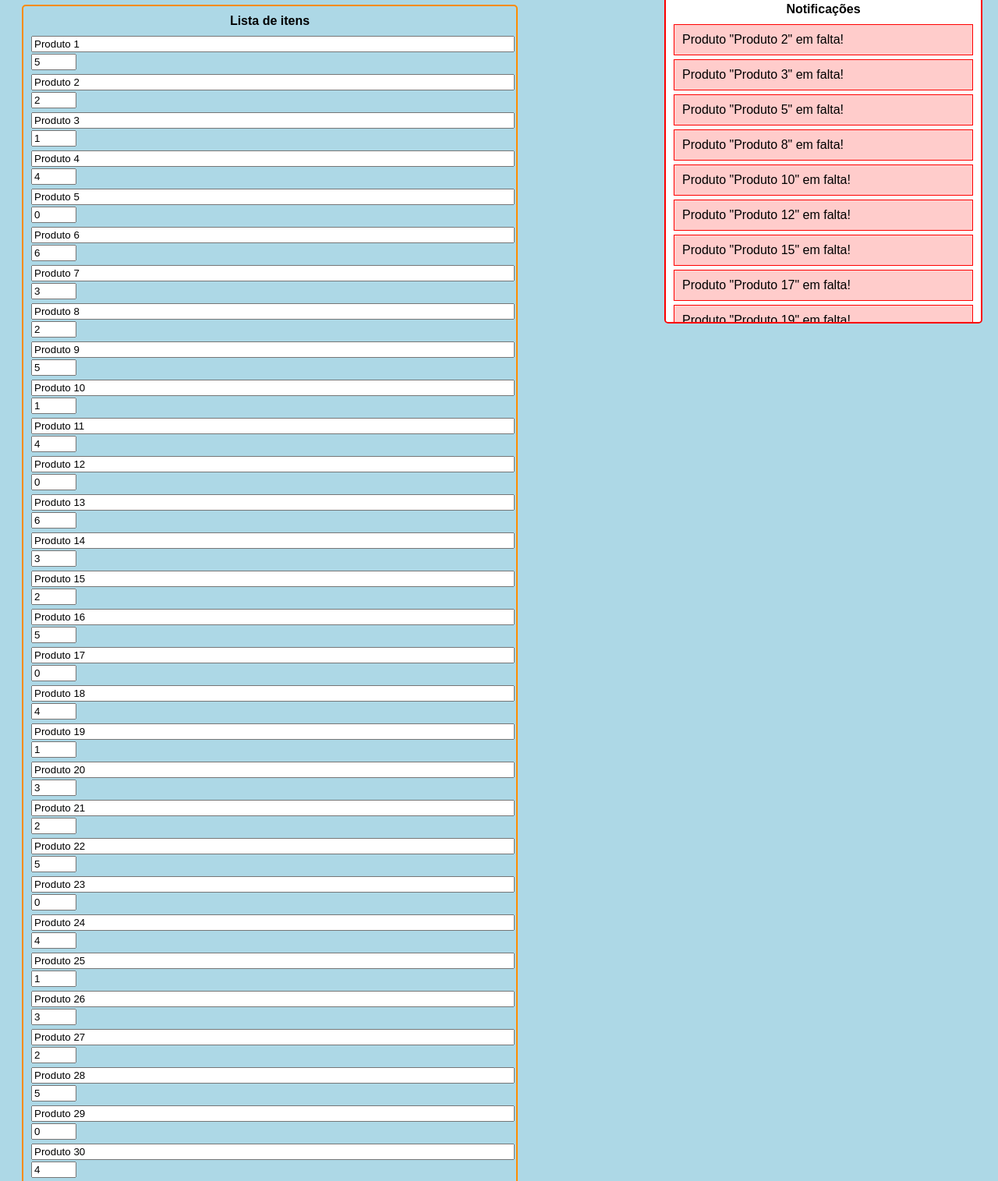
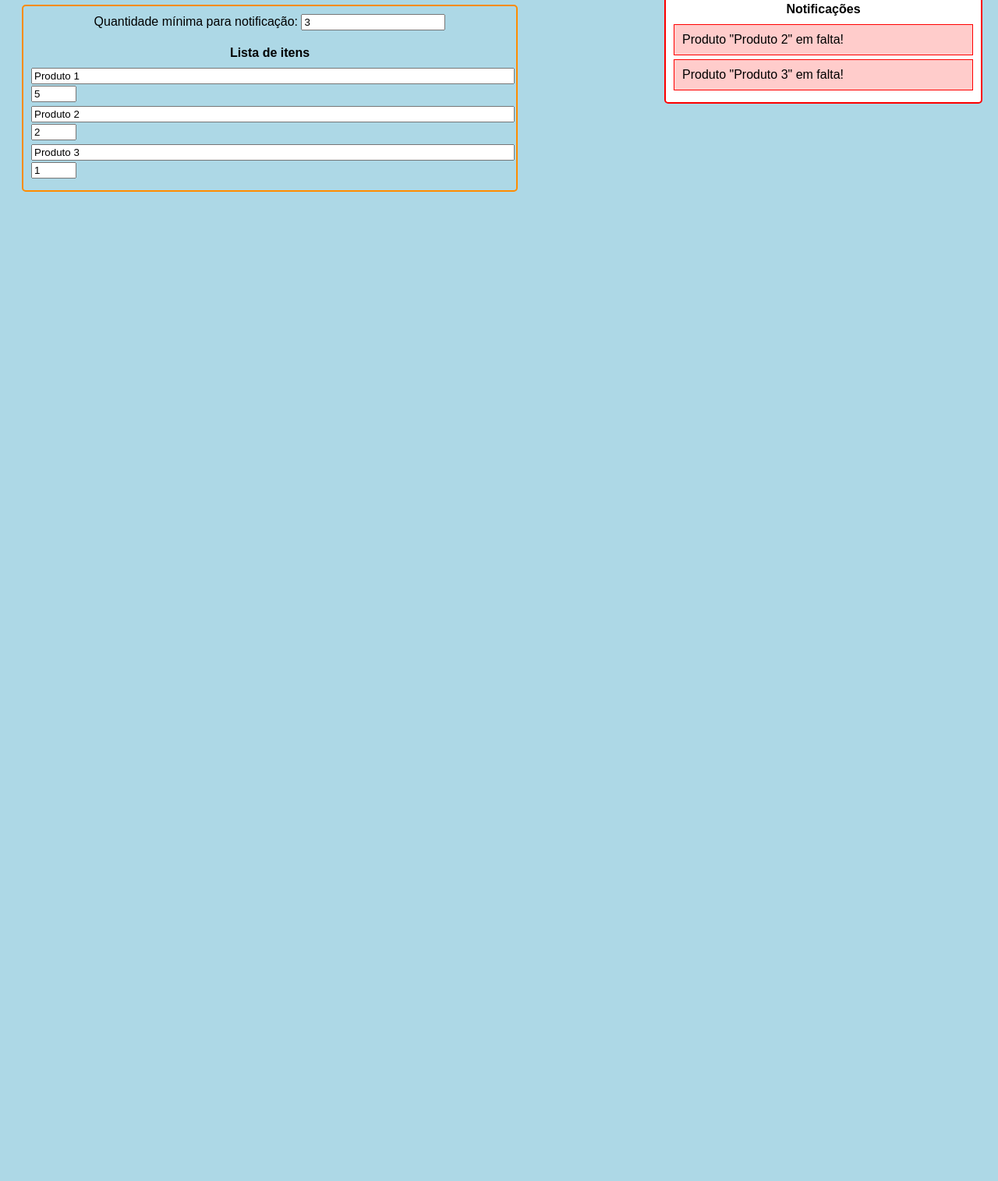
Before and after one commit to PedroFilipe08/Decafil3, a plain HTML site: page index.html in a window 1280 px wide. Shown: the part 109-1624 px from the top of the page at 78% size. After the commit the page ends 800 px from the top, so only its background shows below. Drawn offline with Linux system fonts and the light colour scheme.

Commit message:
Update index.html

```diff
--- a/index.html
+++ b/index.html
@@ -21,7 +21,7 @@
             padding: 20px;
         }
         #item-list {
-            width: 50%; /* Diminuído para tornar a lista mais compacta */
+            width: 50%;
             border: 2px solid darkorange;
             padding: 10px;
             border-radius: 5px;
@@ -51,19 +51,23 @@
         }
         .item {
             display: flex;
-            flex-direction: column; /* Mudado para coluna */
-            margin: 5px 0; /* Diminuído para tornar a lista mais compacta */
+            flex-direction: column;
+            margin: 5px 0;
         }
         .item input[type="text"] {
-            width: 100%; /* Ocupa toda a largura */
+            width: 100%;
         }
         .item input[type="number"] {
-            width: 50px; /* Tamanho reduzido */
-            margin-top: 2px; /* Espaço menor entre o nome e a quantidade */
+            width: 50px;
+            margin-top: 2px;
         }
         #notification-title {
             font-weight: bold;
             margin-bottom: 10px;
+            text-align: center;
+        }
+        #min-quantity-container {
+            margin-bottom: 20px;
             text-align: center;
         }
     </style>
@@ -74,37 +78,15 @@
 
 <div id="container">
     <div id="item-list">
+        <div id="min-quantity-container">
+            <label for="min-quantity">Quantidade mínima para notificação:</label>
+            <input type="number" id="min-quantity" value="3" min="0" onchange="updateNotifications()">
+        </div>
         <div id="item-list-title">Lista de itens</div>
         <div class="item"><input type="text" value="Produto 1" onchange="updateNotifications()"> <input type="number" value="5" min="0" onchange="updateNotifications()"></div>
         <div class="item"><input type="text" value="Produto 2" onchange="updateNotifications()"> <input type="number" value="2" min="0" onchange="updateNotifications()"></div>
         <div class="item"><input type="text" value="Produto 3" onchange="updateNotifications()"> <input type="number" value="1" min="0" onchange="updateNotifications()"></div>
-        <div class="item"><input type="text" value="Produto 4" onchange="updateNotifications()"> <input type="number" value="4" min="0" onchange="updateNotifications()"></div>
-        <div class="item"><input type="text" value="Produto 5" onchange="updateNotifications()"> <input type="number" value="0" min="0" onchange="updateNotifications()"></div>
-        <div class="item"><input type="text" value="Produto 6" onchange="updateNotifications()"> <input type="number" value="6" min="0" onchange="updateNotifications()"></div>
-        <div class="item"><input type="text" value="Produto 7" onchange="updateNotifications()"> <input type="number" value="3" min="0" onchange="updateNotifications()"></div>
-        <div class="item"><input type="text" value="Produto 8" onchange="updateNotifications()"> <input type="number" value="2" min="0" onchange="updateNotifications()"></div>
-        <div class="item"><input type="text" value="Produto 9" onchange="updateNotifications()"> <input type="number" value="5" min="0" onchange="updateNotifications()"></div>
-        <div class="item"><input type="text" value="Produto 10" onchange="updateNotifications()"> <input type="number" value="1" min="0" onchange="updateNotifications()"></div>
-        <div class="item"><input type="text" value="Produto 11" onchange="updateNotifications()"> <input type="number" value="4" min="0" onchange="updateNotifications()"></div>
-        <div class="item"><input type="text" value="Produto 12" onchange="updateNotifications()"> <input type="number" value="0" min="0" onchange="updateNotifications()"></div>
-        <div class="item"><input type="text" value="Produto 13" onchange="updateNotifications()"> <input type="number" value="6" min="0" onchange="updateNotifications()"></div>
-        <div class="item"><input type="text" value="Produto 14" onchange="updateNotifications()"> <input type="number" value="3" min="0" onchange="updateNotifications()"></div>
-        <div class="item"><input type="text" value="Produto 15" onchange="updateNotifications()"> <input type="number" value="2" min="0" onchange="updateNotifications()"></div>
-        <div class="item"><input type="text" value="Produto 16" onchange="updateNotifications()"> <input type="number" value="5" min="0" onchange="updateNotifications()"></div>
-        <div class="item"><input type="text" value="Produto 17" onchange="updateNotifications()"> <input type="number" value="0" min="0" onchange="updateNotifications()"></div>
-        <div class="item"><input type="text" value="Produto 18" onchange="updateNotifications()"> <input type="number" value="4" min="0" onchange="updateNotifications()"></div>
-        <div class="item"><input type="text" value="Produto 19" onchange="updateNotifications()"> <input type="number" value="1" min="0" onchange="updateNotifications()"></div>
-        <div class="item"><input type="text" value="Produto 20" onchange="updateNotifications()"> <input type="number" value="3" min="0" onchange="updateNotifications()"></div>
-        <div class="item"><input type="text" value="Produto 21" onchange="updateNotifications()"> <input type="number" value="2" min="0" onchange="updateNotifications()"></div>
-        <div class="item"><input type="text" value="Produto 22" onchange="updateNotifications()"> <input type="number" value="5" min="0" onchange="updateNotifications()"></div>
-        <div class="item"><input type="text" value="Produto 23" onchange="updateNotifications()"> <input type="number" value="0" min="0" onchange="updateNotifications()"></div>
-        <div class="item"><input type="text" value="Produto 24" onchange="updateNotifications()"> <input type="number" value="4" min="0" onchange="updateNotifications()"></div>
-        <div class="item"><input type="text" value="Produto 25" onchange="updateNotifications()"> <input type="number" value="1" min="0" onchange="updateNotifications()"></div>
-        <div class="item"><input type="text" value="Produto 26" onchange="updateNotifications()"> <input type="number" value="3" min="0" onchange="updateNotifications()"></div>
-        <div class="item"><input type="text" value="Produto 27" onchange="updateNotifications()"> <input type="number" value="2" min="0" onchange="updateNotifications()"></div>
-        <div class="item"><input type="text" value="Produto 28" onchange="updateNotifications()"> <input type="number" value="5" min="0" onchange="updateNotifications()"></div>
-        <div class="item"><input type="text" value="Produto 29" onchange="updateNotifications()"> <input type="number" value="0" min="0" onchange="updateNotifications()"></div>
-        <div class="item"><input type="text" value="Produto 30" onchange="updateNotifications()"> <input type="number" value="4" min="0" onchange="updateNotifications()"></div>
+        <!-- Adicione os itens restantes aqui -->
     </div>
     <div id="notifications">
         <div id="notification-title">Notificações</div>
@@ -114,14 +96,15 @@
 <script>
     function updateNotifications() {
         const notificationsContainer = document.getElementById('notifications');
-        notificationsContainer.innerHTML = '<div id="notification-title">Notificações</div>'; // Reset notifications with title
+        notificationsContainer.innerHTML = '<div id="notification-title">Notificações</div>';
         const items = document.querySelectorAll('.item');
+        const minQuantity = parseInt(document.getElementById('min-quantity').value); // Obtém a quantidade mínima configurável
 
         items.forEach(item => {
             const quantity = parseInt(item.querySelector('input[type="number"]').value);
             const productName = item.querySelector('input[type="text"]').value;
 
-            if (quantity < 3) {
+            if (quantity < minQuantity) { // Usa a quantidade mínima configurável
                 const notification = document.createElement('div');
                 notification.classList.add('notification');
                 notification.textContent = `Produto "${productName}" em falta!`;
@@ -130,7 +113,6 @@
         });
     }
 
-    // Chama a função de atualização de notificações ao carregar a página
     window.onload = updateNotifications;
 </script>
 
```
